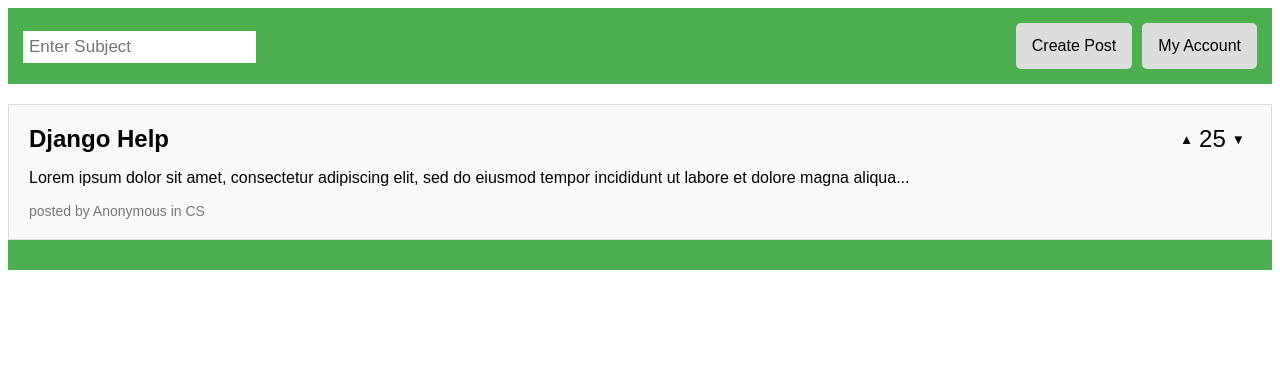
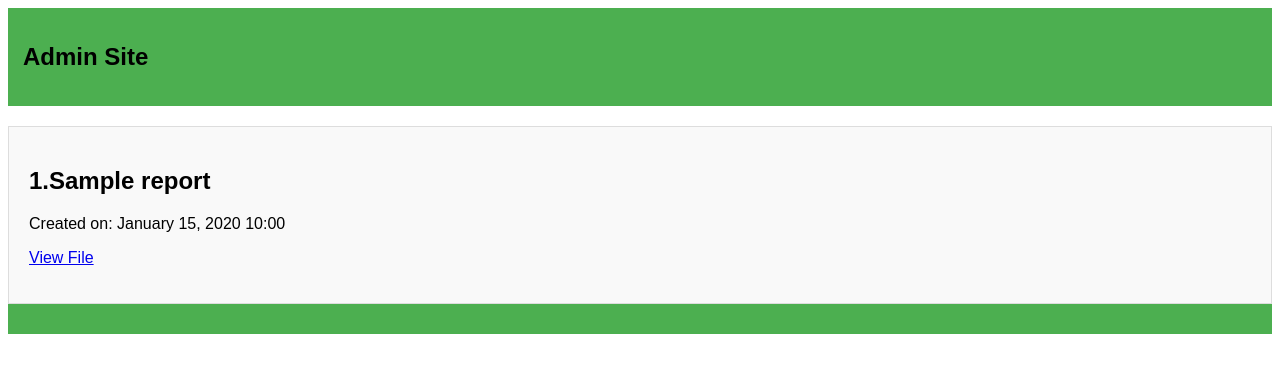
Before and after one commit to SebastianWikt/Campus-Confide-Reporting-App, a Django app: template hooknowsapp/templates/hooknowsapp/view_reports.html in a window 1280 px wide. Shown: the top 373 px of the page. Run offline with Django 3.2, Linux system fonts and the light colour scheme; the template is opened without the code that fills it: most values are stand-ins (such as "Sample title", 1, 10 or a date in 2020).

Commit message:
added view reports

```diff
--- a/hooknowsapp/templates/hooknowsapp/view_reports.html
+++ b/hooknowsapp/templates/hooknowsapp/view_reports.html
@@ -11,26 +11,22 @@
 </head>
 <body>
     <div class="navbar item1">
-        <input type="search" placeholder="Enter Subject">
-        <a href="#">My Account</a>
-        <a href="#">Create Post</a>
-
+        <h2>Admin Site</h2>
 
     </div>
 
     <div class="item3">
         <div class="post">
-            <div class="post-header">
-                <h2 class="post-title">Django Help</h2>
-                <div class="vote">
-                    <button>▲</button>
-                    <div>25</div>
-                    <button>▼</button>
-                </div>
-            </div>
-            <p>Lorem ipsum dolor sit amet, consectetur adipiscing elit, sed do eiusmod tempor incididunt ut labore et dolore magna aliqua...</p>
-            <div class="meta-info">
-                posted by Anonymous in CS
+            <div class="reports-container">
+                {% for report in reports %}
+                    <div class="report">
+                        <h2 class="report-title">{{ forloop.counter }}.{{ report.title }}</h2>
+                        <p>Created on: {{ report.created_at|date:"F d, Y H:i" }}</p>
+                        {% if report.file %}
+                            <p><a href="{{ report.file.url }}" target="_blank">View File</a></p>
+                        {% endif %}
+                    </div>
+                {% endfor %}
             </div>
         </div>
     </div>
--- a/hooknowsapp/views.py
+++ b/hooknowsapp/views.py
@@ -3,6 +3,7 @@ from django.contrib.auth.models import User
 from django.shortcuts import render, redirect
 from django.contrib.auth import logout
 from django.contrib.auth.decorators import login_required
+from .models import Report
 
 from .forms import ReportForm
 def login_view(request):
@@ -33,9 +34,9 @@ def create_report(request):
     return render(request, 'hooknowsapp/create_report.html', {"form" : form})
 
 
-
 def view_reports(request):
-    return render(request, 'hooknowsapp/view_reports.html')
+    reports = Report.objects.all()
+    return render(request, 'hooknowsapp/view_reports.html', {'reports': reports})
 
 
 def report_submitted(request):
```
